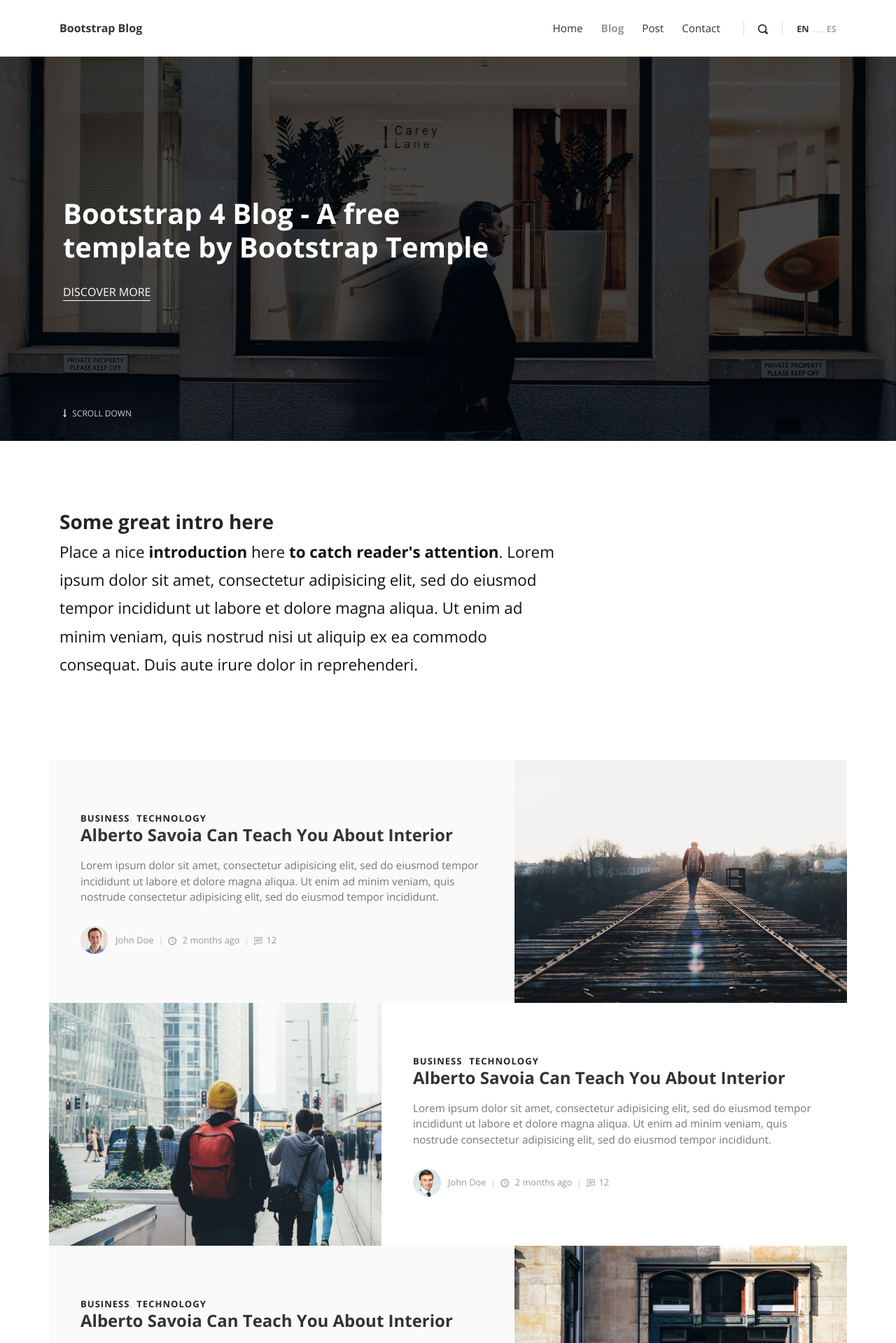
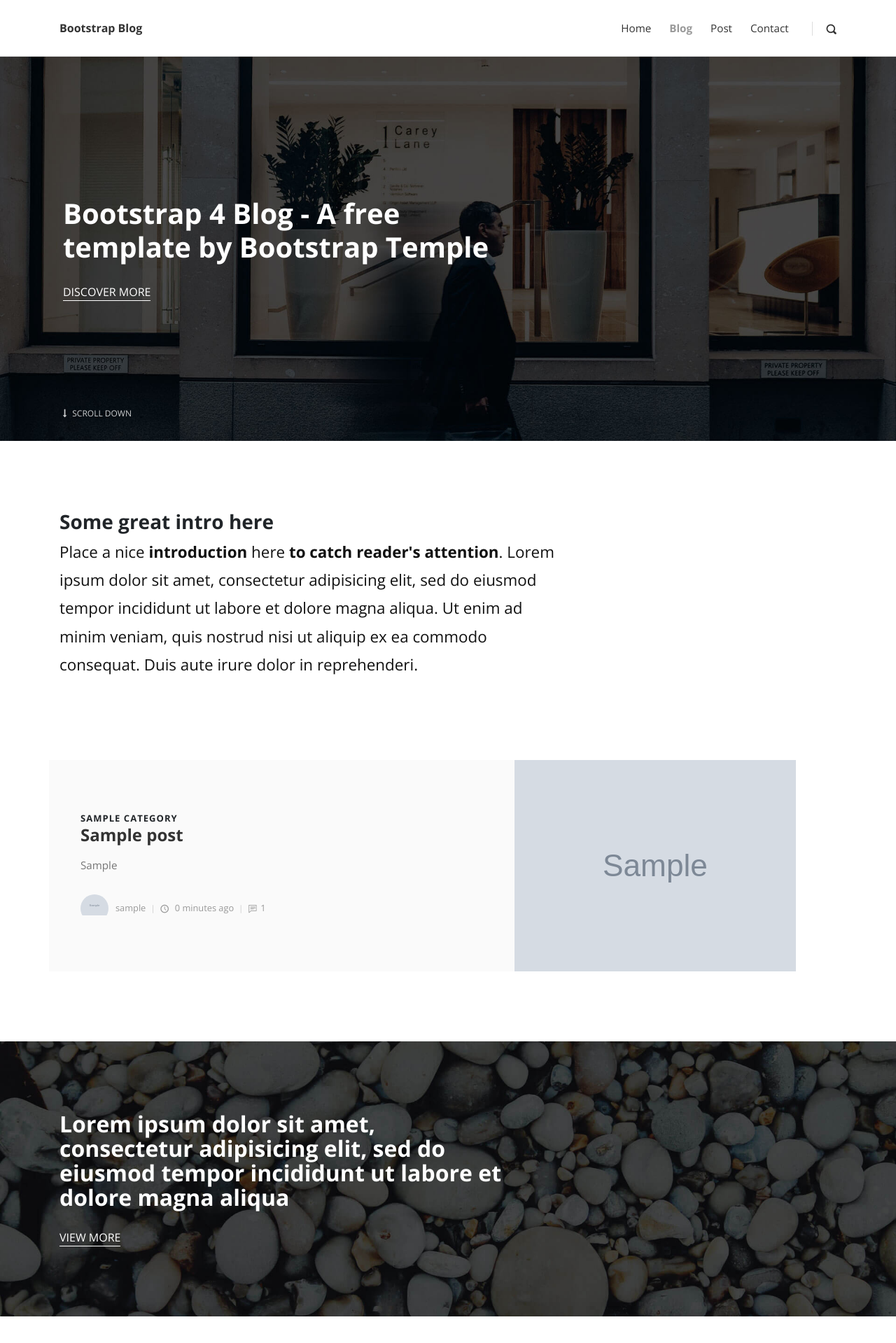
Before and after one commit to starwolf0320/-django-dream_blog1, a Django app: page / in a window 1280 px wide. Shown: the top 1919 px of the page at 70% size. Run offline with Django 3.2, Linux system fonts and the light colour scheme; tables that the repository leaves empty hold one stand-in row (values such as "Sample post"); grey boxes marked "Sample" are stand-in pictures; some libraries are stand-ins or nearby versions.

Commit message:
home page renders with django

```diff
--- a/blog/settings.py
+++ b/blog/settings.py
@@ -25,6 +25,9 @@ INSTALLED_APPS = [
     'django.contrib.sessions',
     'django.contrib.messages',
     'django.contrib.staticfiles',
+
+    'marketing',
+    'posts'
 ]
 
 MIDDLEWARE = [
--- a/blog/urls.py
+++ b/blog/urls.py
@@ -3,7 +3,7 @@ from django.conf.urls.static import static
 from django.contrib import admin
 from django.urls import path
 
-from .views import index, blog, post
+from posts.views import index, blog, post
 
 urlpatterns = [
     path('admin/', admin.site.urls),
--- a/blog/views.py
+++ /dev/null
@@ -1,10 +0,0 @@
-from django.shortcuts import render
-
-def index(request):
-    return render(request, 'index.html', {})
-
-def blog(request):
-    return render(request, 'blog.html', {})
-
-def post(request):
-    return render(request, 'post.html', {})
--- /dev/null
+++ b/marketing/admin.py
@@ -0,0 +1,5 @@
+from django.contrib import admin
+
+from .models import Signup
+
+admin.site.register(Signup)
--- /dev/null
+++ b/marketing/apps.py
@@ -0,0 +1,5 @@
+from django.apps import AppConfig
+
+
+class MarketingConfig(AppConfig):
+    name = 'marketing'
--- /dev/null
+++ b/marketing/tests.py
@@ -0,0 +1,3 @@
+from django.test import TestCase
+
+# Create your tests here.
--- /dev/null
+++ b/marketing/views.py
@@ -0,0 +1,3 @@
+from django.shortcuts import render
+
+# Create your views here.
--- /dev/null
+++ b/posts/apps.py
@@ -0,0 +1,5 @@
+from django.apps import AppConfig
+
+
+class PostsConfig(AppConfig):
+    name = 'posts'
--- /dev/null
+++ b/posts/tests.py
@@ -0,0 +1,3 @@
+from django.test import TestCase
+
+# Create your tests here.
--- /dev/null
+++ b/posts/views.py
@@ -0,0 +1,26 @@
+from django.shortcuts import render
+from .models import Post
+from marketing.models import Signup
+
+def index(request):
+    featured = Post.objects.filter(featured=True)
+    latest = Post.objects.order_by('-timestamp')[0:3]
+
+    if request.method == "POST":
+        print('here')
+        email = request.POST["email"]
+        new_signup = Signup()
+        new_signup.email = email
+        new_signup.save()
+
+    context = {
+        'object_list': featured,
+        'latest': latest
+    }
+    return render(request, 'index.html', context)
+
+def blog(request):
+    return render(request, 'blog.html', {})
+
+def post(request):
+    return render(request, 'post.html', {})
--- a/templates/header.html
+++ b/templates/header.html
@@ -19,24 +19,24 @@
         <div class="container">
           <!-- Navbar Brand -->
           <div class="navbar-header d-flex align-items-center justify-content-between">
-            <!-- Navbar Brand --><a href="index.html" class="navbar-brand">Bootstrap Blog</a>
+            <!-- Navbar Brand --><a href="/" class="navbar-brand">Bootstrap Blog</a>
             <!-- Toggle Button-->
             <button type="button" data-toggle="collapse" data-target="#navbarcollapse" aria-controls="navbarcollapse" aria-expanded="false" aria-label="Toggle navigation" class="navbar-toggler"><span></span><span></span><span></span></button>
           </div>
           <!-- Navbar Menu -->
           <div id="navbarcollapse" class="collapse navbar-collapse">
             <ul class="navbar-nav ml-auto">
-              <li class="nav-item"><a href="index.html" class="nav-link ">Home</a>
+              <li class="nav-item"><a href="/" class="nav-link ">Home</a>
               </li>
-              <li class="nav-item"><a href="blog.html" class="nav-link active ">Blog</a>
+              <li class="nav-item"><a href="/blog" class="nav-link active ">Blog</a>
               </li>
-              <li class="nav-item"><a href="post.html" class="nav-link ">Post</a>
+              <li class="nav-item"><a href="/post" class="nav-link ">Post</a>
               </li>
               <li class="nav-item"><a href="#" class="nav-link ">Contact</a>
               </li>
             </ul>
             <div class="navbar-text"><a href="#" class="search-btn"><i class="icon-search-1"></i></a></div>
-            <ul class="langs navbar-text"><a href="#" class="active">EN</a><span>           </span><a href="#">ES</a></ul>
+            {% comment %} <ul class="langs navbar-text"><a href="#" class="active">EN</a><span>           </span><a href="#">ES</a></ul> {% endcomment %}
           </div>
         </div>
       </nav>
--- a/templates/index.html
+++ b/templates/index.html
@@ -27,68 +27,39 @@
     <section class="featured-posts no-padding-top">
       <div class="container">
         <!-- Post-->
+        {% for obj in object_list %}
         <div class="row d-flex align-items-stretch">
+          {% if not forloop.first and not forloop.last %}
+          <div class="image col-lg-5"><img src="{{ obj.thumbnail.url }}" alt="..."></div>
+          {% endif %}
           <div class="text col-lg-7">
             <div class="text-inner d-flex align-items-center">
               <div class="content">
                 <header class="post-header">
-                  <div class="category"><a href="#">Business</a><a href="#">Technology</a></div><a href="post.html">
-                    <h2 class="h4">Alberto Savoia Can Teach You About Interior</h2></a>
+                  <div class="category">
+                    {% for cat in obj.categories.all %}
+                    <a href="#">{{ cat }}</a>
+                    {% endfor %}
+                  </div>
+                  <a href="post.html">
+                    <h2 class="h4">{{ obj.title }}</h2>
+                    </a>
                 </header>
-                <p>Lorem ipsum dolor sit amet, consectetur adipisicing elit, sed do eiusmod tempor incididunt ut labore et dolore magna aliqua. Ut enim ad minim veniam, quis nostrude consectetur adipisicing elit, sed do eiusmod tempor incididunt.</p>
+                <p>{{ obj.overview }}</p>
                 <footer class="post-footer d-flex align-items-center"><a href="#" class="author d-flex align-items-center flex-wrap">
-                    <div class="avatar"><img src="{% static 'img/avatar-1.jpg' %}" alt="..." class="img-fluid"></div>
-                    <div class="title"><span>John Doe</span></div></a>
-                  <div class="date"><i class="icon-clock"></i> 2 months ago</div>
-                  <div class="comments"><i class="icon-comment"></i>12</div>
+                    <div class="avatar"><img src="{{ obj.author.profile_picture.url }}" alt="..." class="img-fluid"></div>
+                    <div class="title"><span>{{ obj.author }}</span></div></a>
+                  <div class="date"><i class="icon-clock"></i> {{ obj.timestamp|timesince }} ago</div>
+                  <div class="comments"><i class="icon-comment"></i>{{ obj.comment_count }}</div>
                 </footer>
               </div>
             </div>
           </div>
-          <div class="image col-lg-5"><img src="{% static 'img/featured-pic-1.jpeg' %}" alt="..."></div>
+          {% if forloop.first or forloop.last %}
+          <div class="image col-lg-5"><img src="{{ obj.thumbnail.url }}" alt="..."></div>
+          {% endif %}
         </div>
-        <!-- Post        -->
-        <div class="row d-flex align-items-stretch">
-          <div class="image col-lg-5"><img src="{% static 'img/featured-pic-2.jpeg' %}" alt="..."></div>
-          <div class="text col-lg-7">
-            <div class="text-inner d-flex align-items-center">
-              <div class="content">
-                <header class="post-header">
-                  <div class="category"><a href="#">Business</a><a href="#">Technology</a></div><a href="post.html">
-                    <h2 class="h4">Alberto Savoia Can Teach You About Interior</h2></a>
-                </header>
-                <p>Lorem ipsum dolor sit amet, consectetur adipisicing elit, sed do eiusmod tempor incididunt ut labore et dolore magna aliqua. Ut enim ad minim veniam, quis nostrude consectetur adipisicing elit, sed do eiusmod tempor incididunt.</p>
-                <footer class="post-footer d-flex align-items-center"><a href="#" class="author d-flex align-items-center flex-wrap">
-                    <div class="avatar"><img src="{% static 'img/avatar-2.jpg' %}" alt="..." class="img-fluid"></div>
-                    <div class="title"><span>John Doe</span></div></a>
-                  <div class="date"><i class="icon-clock"></i> 2 months ago</div>
-                  <div class="comments"><i class="icon-comment"></i>12</div>
-                </footer>
-              </div>
-            </div>
-          </div>
-        </div>
-        <!-- Post                            -->
-        <div class="row d-flex align-items-stretch">
-          <div class="text col-lg-7">
-            <div class="text-inner d-flex align-items-center">
-              <div class="content">
-                <header class="post-header">
-                  <div class="category"><a href="#">Business</a><a href="#">Technology</a></div><a href="post.html">
-                    <h2 class="h4">Alberto Savoia Can Teach You About Interior</h2></a>
-                </header>
-                <p>Lorem ipsum dolor sit amet, consectetur adipisicing elit, sed do eiusmod tempor incididunt ut labore et dolore magna aliqua. Ut enim ad minim veniam, quis nostrude consectetur adipisicing elit, sed do eiusmod tempor incididunt.</p>
-                <footer class="post-footer d-flex align-items-center"><a href="#" class="author d-flex align-items-center flex-wrap">
-                    <div class="avatar"><img src="{% static 'img/avatar-3.jpg' %}" alt="..." class="img-fluid"></div>
-                    <div class="title"><span>John Doe</span></div></a>
-                  <div class="date"><i class="icon-clock"></i> 2 months ago</div>
-                  <div class="comments"><i class="icon-comment"></i>12</div>
-                </footer>
-              </div>
-            </div>
-          </div>
-          <div class="image col-lg-5"><img src="{% static 'img/featured-pic-3.jpeg' %}" alt="..."></div>
-        </div>
+        {% endfor %}
       </div>
     </section>
     <!-- Divider Section-->
@@ -109,39 +80,23 @@
           <p class="text-big">Lorem ipsum dolor sit amet, consectetur adipisicing elit.</p>
         </header>
         <div class="row">
+          {% for obj in latest %}
           <div class="post col-md-4">
-            <div class="post-thumbnail"><a href="post.html"><img src="{% static 'img/blog-1.jpg' %}" alt="..." class="img-fluid"></a></div>
+            <div class="post-thumbnail"><a href="#"><img src="{{ obj.thumbnail.url }}" alt="..." class="img-fluid"></a></div>
             <div class="post-details">
               <div class="post-meta d-flex justify-content-between">
-                <div class="date">20 May | 2016</div>
-                <div class="category"><a href="#">Business</a></div>
-              </div><a href="post.html">
-                <h3 class="h4">Ways to remember your important ideas</h3></a>
-              <p class="text-muted">Lorem ipsum dolor sit amet, consectetur adipisicing elit, sed do eiusmod tempor incididunt ut labore.</p>
+                <div class="date">{{ obj.timestamp }}</div>
+                <div class="category">
+                  {% for cat in obj.categories.all %}
+                  <a href="#">{{ cat }}</a>
+                  {% endfor %}
+                  </div>
+              </div><a href="#">
+                <h3 class="h4">{{ obj.title }}</h3></a>
+              <p class="text-muted">{{ obj.overview }}</p>
             </div>
           </div>
-          <div class="post col-md-4">
-            <div class="post-thumbnail"><a href="post.html"><img src="{% static 'img/blog-2.jpg' %}" alt="..." class="img-fluid"></a></div>
-            <div class="post-details">
-              <div class="post-meta d-flex justify-content-between">
-                <div class="date">20 May | 2016</div>
-                <div class="category"><a href="#">Technology</a></div>
-              </div><a href="post.html">
-                <h3 class="h4">Diversity in Engineering: Effect on Questions</h3></a>
-              <p class="text-muted">Lorem ipsum dolor sit amet, consectetur adipisicing elit, sed do eiusmod tempor incididunt ut labore.</p>
-            </div>
-          </div>
-          <div class="post col-md-4">
-            <div class="post-thumbnail"><a href="post.html"><img src="{% static 'img/blog-3.jpg' %}" alt="..." class="img-fluid"></a></div>
-            <div class="post-details">
-              <div class="post-meta d-flex justify-content-between">
-                <div class="date">20 May | 2016</div>
-                <div class="category"><a href="#">Financial</a></div>
-              </div><a href="post.html">
-                <h3 class="h4">Alberto Savoia Can Teach You About Interior</h3></a>
-              <p class="text-muted">Lorem ipsum dolor sit amet, consectetur adipisicing elit, sed do eiusmod tempor incididunt ut labore.</p>
-            </div>
-          </div>
+          {% endfor %}
         </div>
       </div>
     </section>
@@ -155,7 +110,8 @@
           </div>
           <div class="col-md-8">
             <div class="form-holder">
-              <form action="#">
+              <form action="." method="POST">
+              {% csrf_token %}
                 <div class="form-group">
                   <input type="email" name="email" id="email" placeholder="Type your email address">
                   <button type="submit" class="submit">Subscribe</button>
```
Also changed, not shown: marketing/models.py (added, +9 -0 lines), posts/admin.py (added, +7 -0 lines), posts/models.py (added, +30 -0 lines), requirements.txt (added, +11 -0 lines), marketing/__init__.py (added), posts/__init__.py (added).
